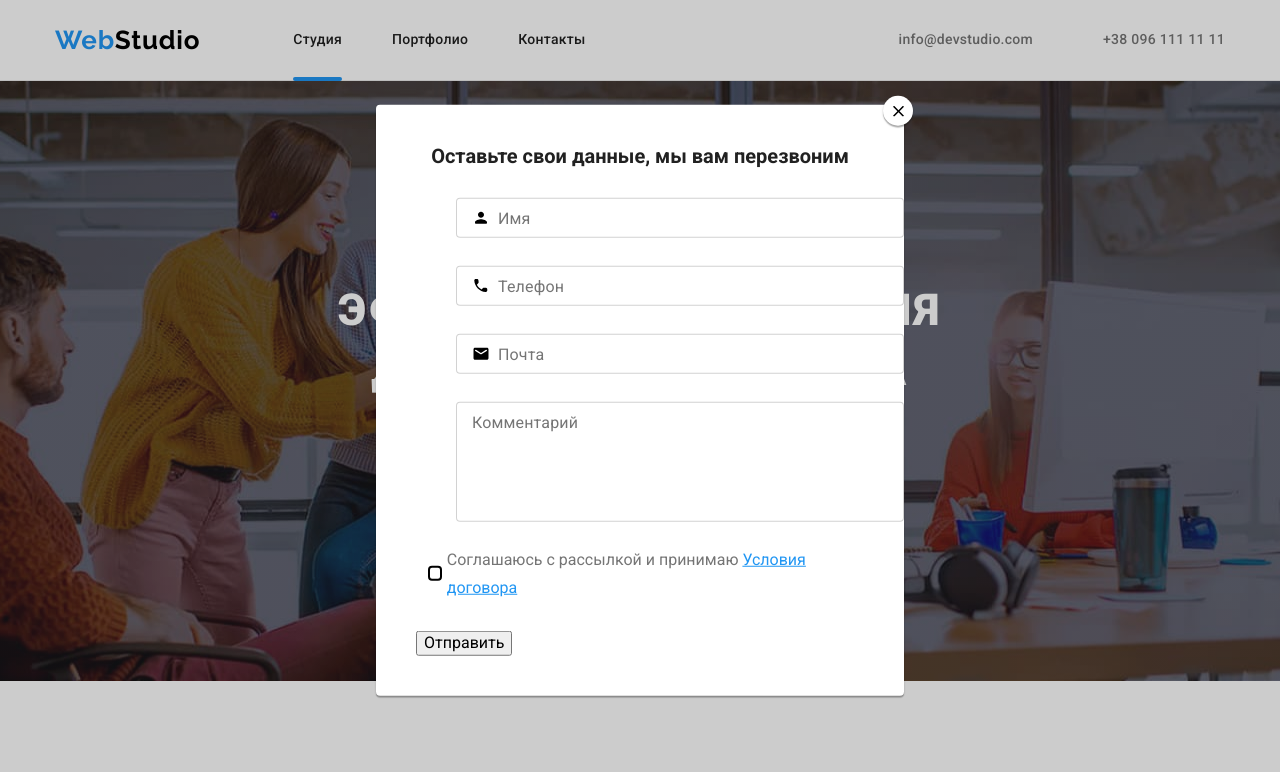
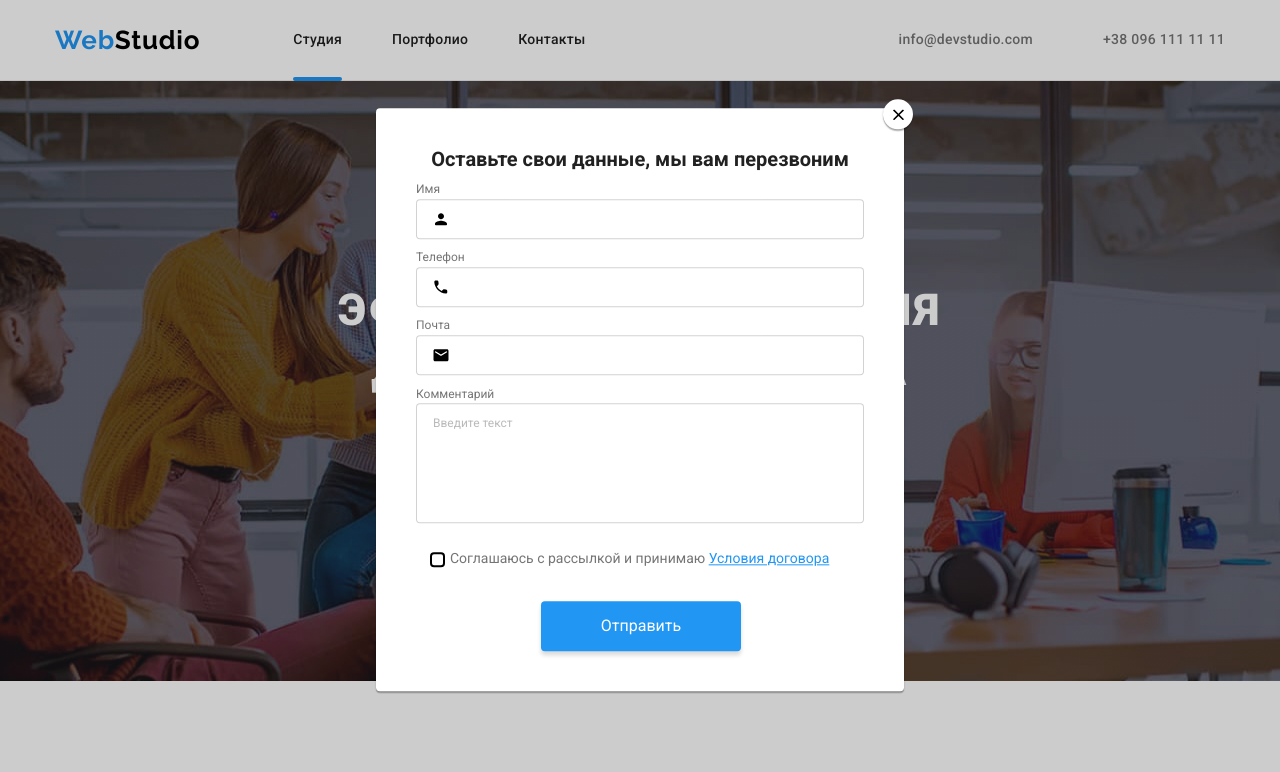
Before and after one commit to AkiraReborn/goit-markup-hw-06, a plain HTML site: page index.html in a window 1280 px wide. Both pictures are taken after a click on the button "Заказать услугу". Shown: the top 772 px of the page. Drawn offline with nearby package versions, Linux system fonts and the light colour scheme.

Commit message:
1 commit

```diff
--- a/css/style.css
+++ b/css/style.css
@@ -271,7 +271,7 @@ nav {
 
 .modal-title {
   display: block;
-  margin-bottom: 30px;
+  margin-bottom: 28px;
 
   font-size: 20px;
   line-height: 1.15;
@@ -305,6 +305,7 @@ nav {
   align-items: stretch;
   justify-content: space-around;
   margin-bottom: 20px;
+  padding: 0px;
 
   list-style-type: none;
 }
@@ -319,10 +320,10 @@ nav {
 .form-label {
   position: absolute;
   display: block;
-  top: 12px;
-  left: 42px;
+  top: -16px;
+  left: 0px;
+  font-size: 12px;
 
-  letter-spacing: 0.01em;
   color: var(--primary-text-color);
 
   transition: all 250ms cubic-bezier(0.4, 0, 0.2, 1);
@@ -345,15 +346,22 @@ nav {
   position: relative;
 }
 .comment-label {
+  margin-top: 10px;
+  font-size: 12px;
   position: absolute;
-  top: 12px;
-  left: 16px;
-
-  letter-spacing: 0.01em;
+  top: -25px;
+  left: 0px;
   color: var(--primary-text-color);
 
   transition: all 250ms cubic-bezier(0.4, 0, 0.2, 1);
 }
+
+.comment::placeholder{
+  font-size: 12px;
+  line-height: 14px;
+  color: rgba(117, 117, 117, 0.5);
+}
+
 .comment {
   padding: 12px 16px;
   width: 448px;
@@ -364,26 +372,13 @@ nav {
   border-radius: 4px;
   outline: none;
 
-  letter-spacing: 0.01em;
+  font-size: 12px;
   color: var(--primary-text-color);
 
   transform: scale(1);
   transition: all 250ms cubic-bezier(0.4, 0, 0.2, 1);
 }
 
-.comment:focus + .comment-label,
-.comment:not(:placeholder-shown) + .comment-label {
-  transform: translate(-8px, -30px) scale(0.86);
-  color: var(--accent-color);
-
-}
-
-.textfield:focus + .form-label,
-.textfield:not(:placeholder-shown) + .form-label {
-  transform: translate(-26px, -30px) scale(0.86);
-
-  color: var(--accent-color);
-}
 .textfield:focus,
 .comment:focus {
   border: 1px solid var(--accent-color);
@@ -405,14 +400,28 @@ nav {
   fill: var(--accent-color);
 }
 
+.link-button{
+  width: 200px;
+  height: 50px;
+  padding: 0px;
+  margin-top: 30px;
+  margin-left: 125px;
+
+  background-color: var(--accent-color);
+  color: var(--address-color);
+  box-shadow: 0px 4px 4px rgba(0, 0, 0, 0.15);
+  border-radius: 4px;
+  border: none;
+}
+
 .modal-consent {
   display: flex;
   align-items: center;
-  max-width: 425px;
+  width: 425px;
+  font-size: 14px;
 
-  margin-bottom: 30px;
-  margin-right: auto;
-  margin-left: auto;
+  padding-left: 14px;
+  margin: 0px;
 
   line-height: 1.71;
 
--- a/index.html
+++ b/index.html
@@ -107,8 +107,8 @@
                   </svg>
                 </li>
                 <div class="comment-field">
-                  <textarea class="comment" name="comment" id="comment" rows="8" placeholder=" "></textarea>
-                  <label class=comment-label for="comment">Комментарий</label>
+                  <textarea class="comment" name="comment" id="comment" rows="8" placeholder="Введите текст"></textarea>
+                  <label class=comment-label for="comment" >Комментарий</label>
                 </div>
               </ul>
 
```
